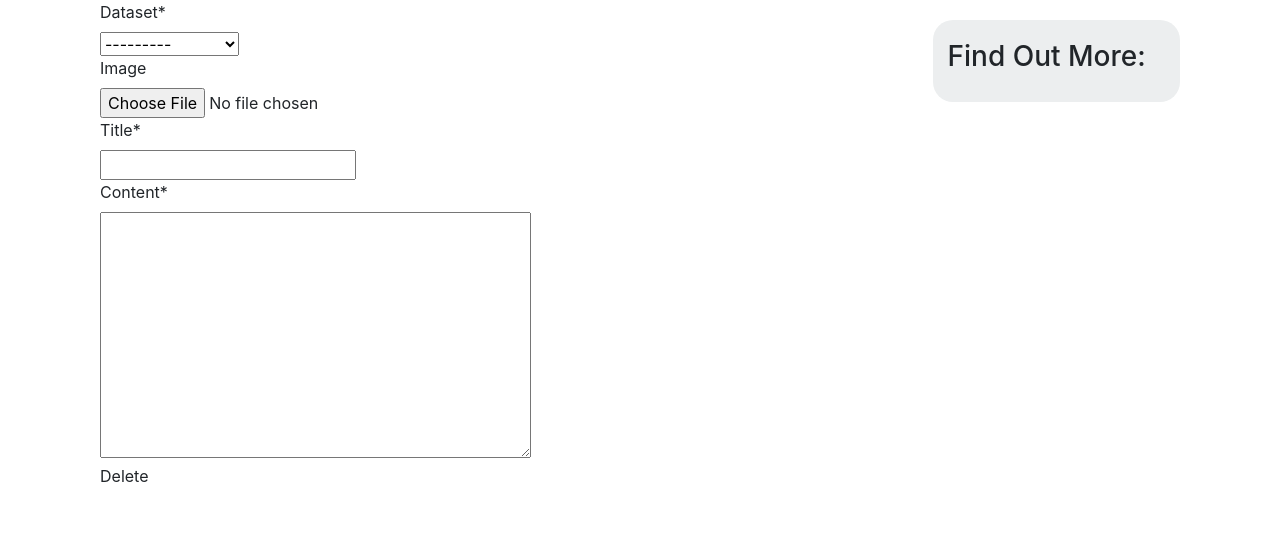
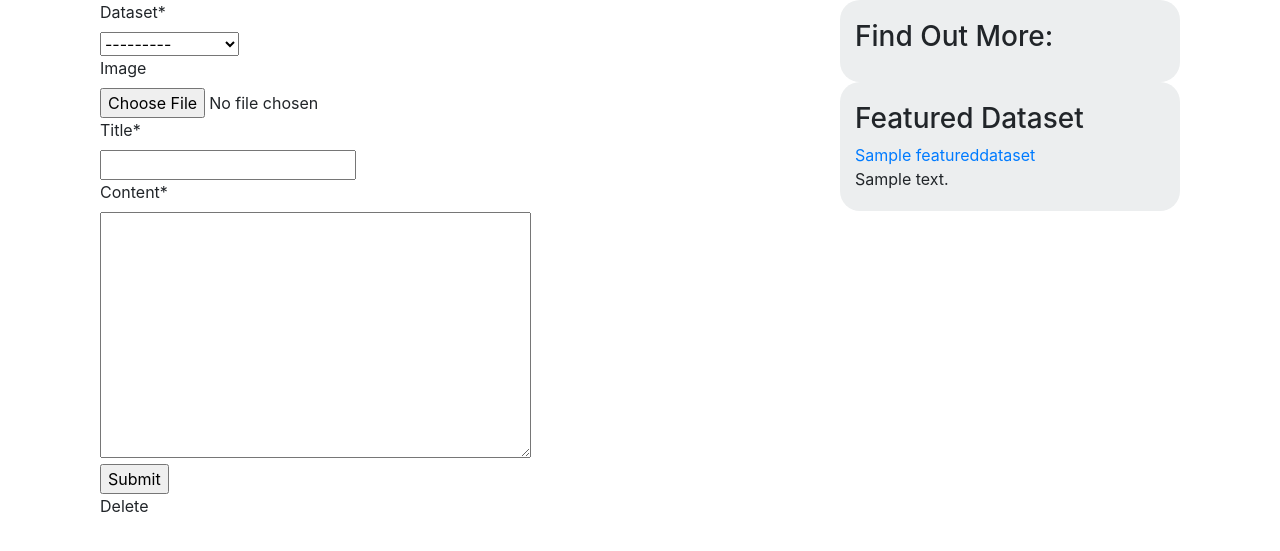
Before and after one commit to poldracklab/open_fmri, a Django app: page /dataset/featured_dataset/ in a window 1280 px wide. Shown: the part 81-632 px from the top of the page. Run offline with Django 3.2, Linux system fonts and the light colour scheme; tables that the repository leaves empty hold one stand-in row (values such as "Sample post"); data that the repository does not hold is empty; some libraries are stand-ins or nearby versions.

Commit message:
starting in on styling featured dataset for base html. Added view to create new featured dataset along with view past ones

```diff
--- a/open_fmri/apps/dataset/test_views.py
+++ b/open_fmri/apps/dataset/test_views.py
@@ -17,6 +17,8 @@ class DatasetViewTestCase(TestCase):
         self.password = 'pass'
         self.user = User.objects.create_user(
             username='user', email='email@example.com', password=self.password)
+        self.blank_formsets = {
+        }
 
 
     def test_list_view(self):
@@ -119,7 +121,6 @@ class DatasetViewTestCase(TestCase):
             'task_set-INITIAL_FORMS': 0,
             'task_set-MIN_NUM_FORMS': 0,
             'task_set-MAX_NUM_FORMS': 0,
-
         }
         self.assertTrue(self.client.login(
             username=self.user.username, password=self.password))
--- a/open_fmri/assets/css/styles.css
+++ b/open_fmri/assets/css/styles.css
@@ -1,16 +1,11 @@
 #container-right {
     float: right;
-    padding: 20px 15px;
 }
 
 #container-content {
 }
 
-#toc {
-    background-color: #ECEEEF;
-    padding: 20px 15px;
-    border-radius: 20px;
-}
+
 
 #toc li {
     border-top: 1px solid #000000;
@@ -48,3 +43,10 @@ a, ol {
 .navbar-nav .nav-item {
     line-height: 55px;
 }
+
+.right-elem {
+    background-color: #ECEEEF;
+    padding: 20px 15px;
+    border-radius: 20px;
+    padding: 20px 15px;
+}
--- a/open_fmri/templates/base.html
+++ b/open_fmri/templates/base.html
@@ -39,7 +39,7 @@
           <div class="collapse navbar-toggleable-xs" id="bs-navbar-collapse-1">
             <nav class="nav navbar-nav">
               <a class="nav-link nav-item" href="{% url 'dataset_create' %}">New Dataset</a>
-              <a class="nav-link nav-item" href="">Test Nav Item</a>
+              <a class="nav-link nav-item" href=""></a>
             </nav>
 
             <nav class="nav navbar-nav pull-right">
@@ -60,8 +60,8 @@
               <div class="alert {% if message.tags %}alert-{{ message.tags }}"{% endif %}>{{ message }}</div>
           {% endfor %}
         {% endif %}
-        <div id="container-right" class="col-md-3">
-        <div id="toc">
+        <div id="container-right" class="col-md-4">
+            <div id="toc" class="right-elem">
                 <h3>Find Out More:</h3>
                 <ol>
                 {% for page in flatpages %}
@@ -69,8 +69,13 @@
                 {% endfor %}
                 </ol>
             </div>
+            <div id="featured-dataset-container" class="right-elem">
+                <h3>Featured Dataset</h3>
+                <a href="{% url 'dataset_detail' featured_dataset.dataset.id %}">{{ featured_dataset.title }}</a><br/>
+                {{ featured_dataset.content }}
             </div>
-        <div id="container-content" class="col-md-9">
+        </div>
+        <div id="container-content" class="col-md-8">
         {% block content %}
         <p>Use this document as a way to quick start any new project.</p>
         {% endblock content %}
--- a/open_fmri/templates/dataset/featureddataset_form.html
+++ b/open_fmri/templates/dataset/featureddataset_form.html
@@ -7,8 +7,9 @@ Set Featured Dataset
 {% endblock %}
 
 {% block content %}
-    <form method=post>
+    <form method=post>{% csrf_token %}
         {{ form|crispy }}
+        <input type="submit" value="Submit" />
     </form>
     <table class="table>
         <thead><tr>
```
Lines whose indentation alone changed are shown as unchanged.
